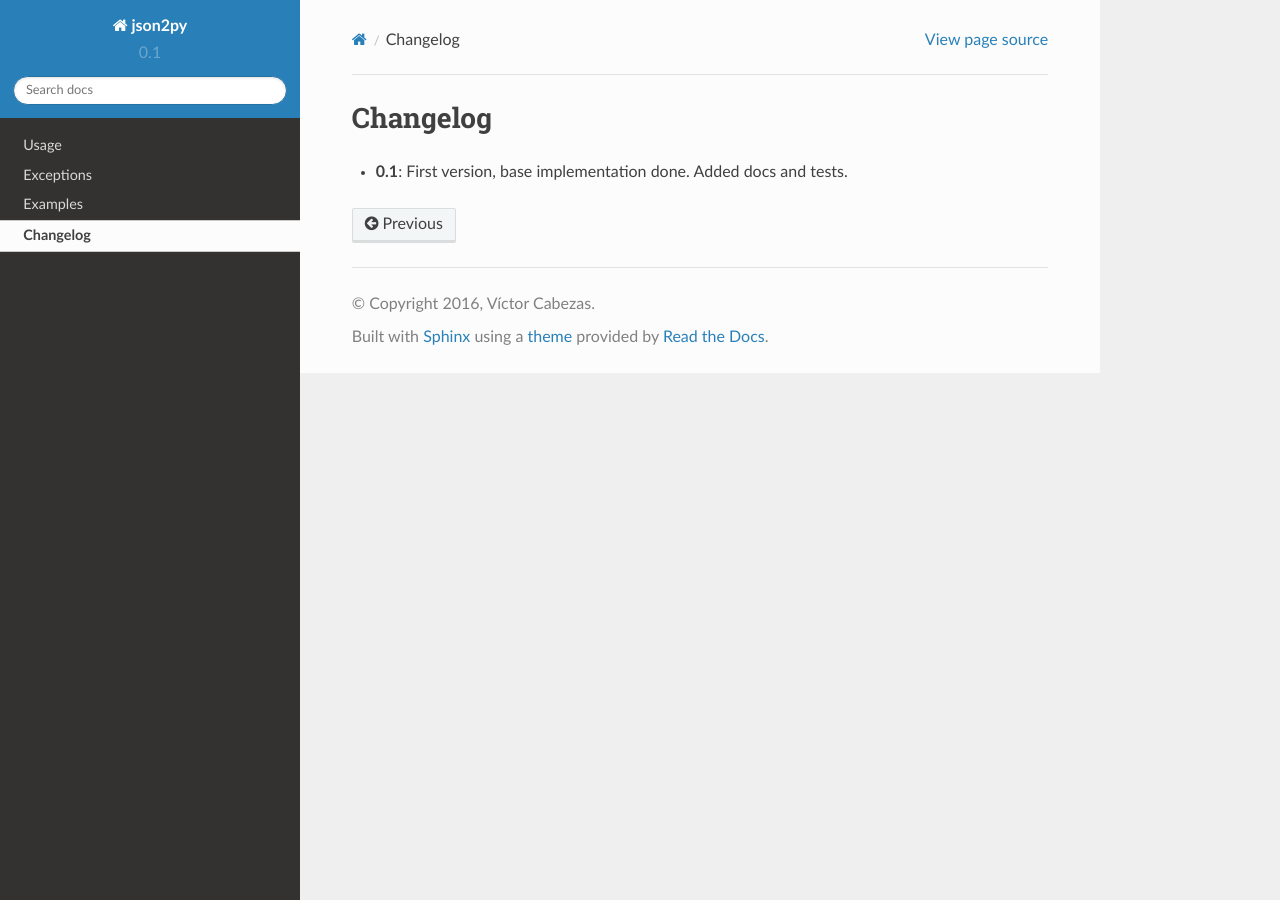
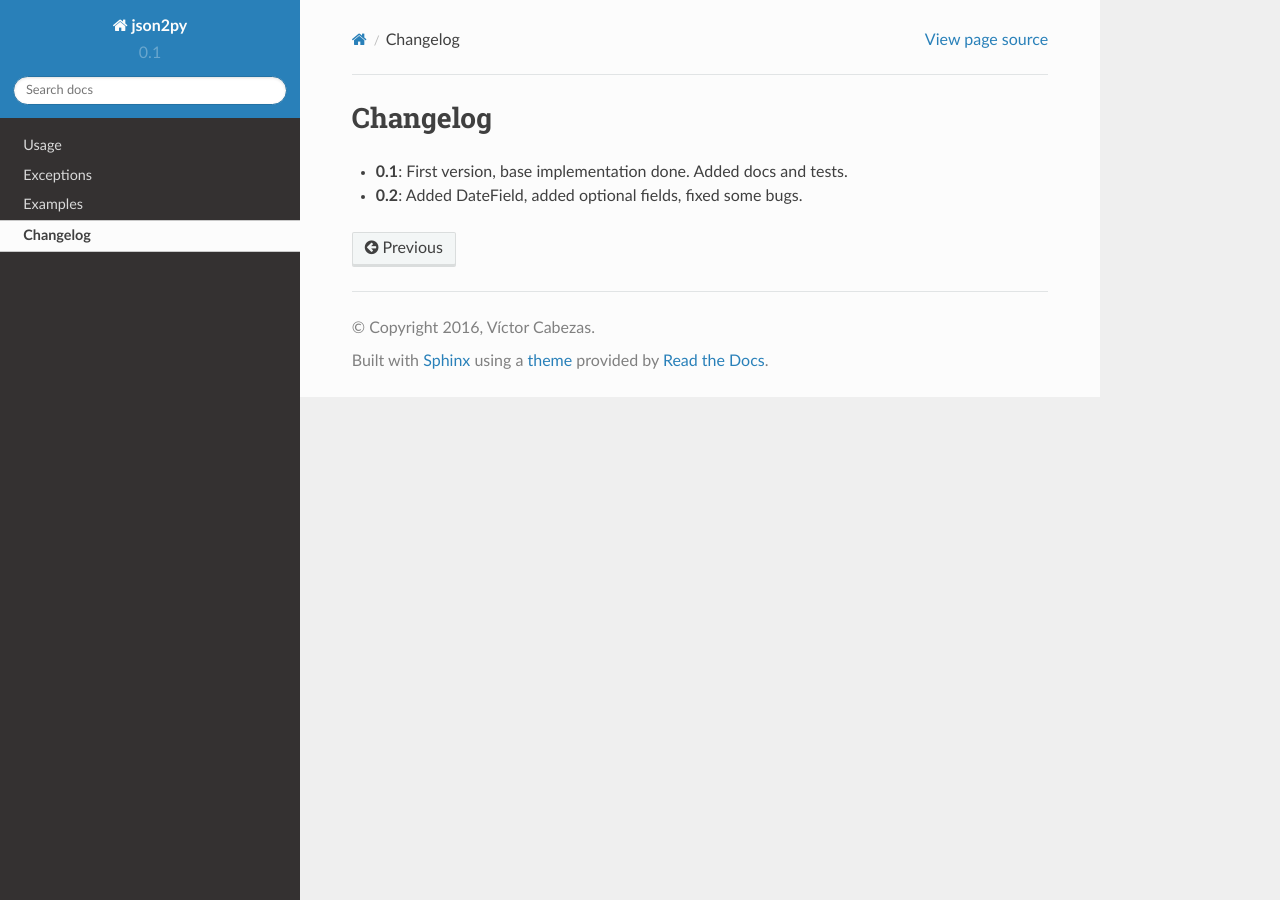
Before and after one commit to Wiston999/json2py, a Sphinx documentation site: the page built from doc/Changelog.rst, in a window 1280 px wide. Built offline with Sphinx 7.4.7 and the Read the Docs theme 2.0.0, drawn with Linux system fonts in a browser that asks for light colours.

Commit message:
Updated Changelog

```diff
--- a/doc/Changelog.rst
+++ b/doc/Changelog.rst
@@ -3,3 +3,4 @@
 Changelog
 ===================
 * **0.1**: First version, base implementation done. Added docs and tests.
+* **0.2**: Added DateField, added optional fields, fixed some bugs.
```
